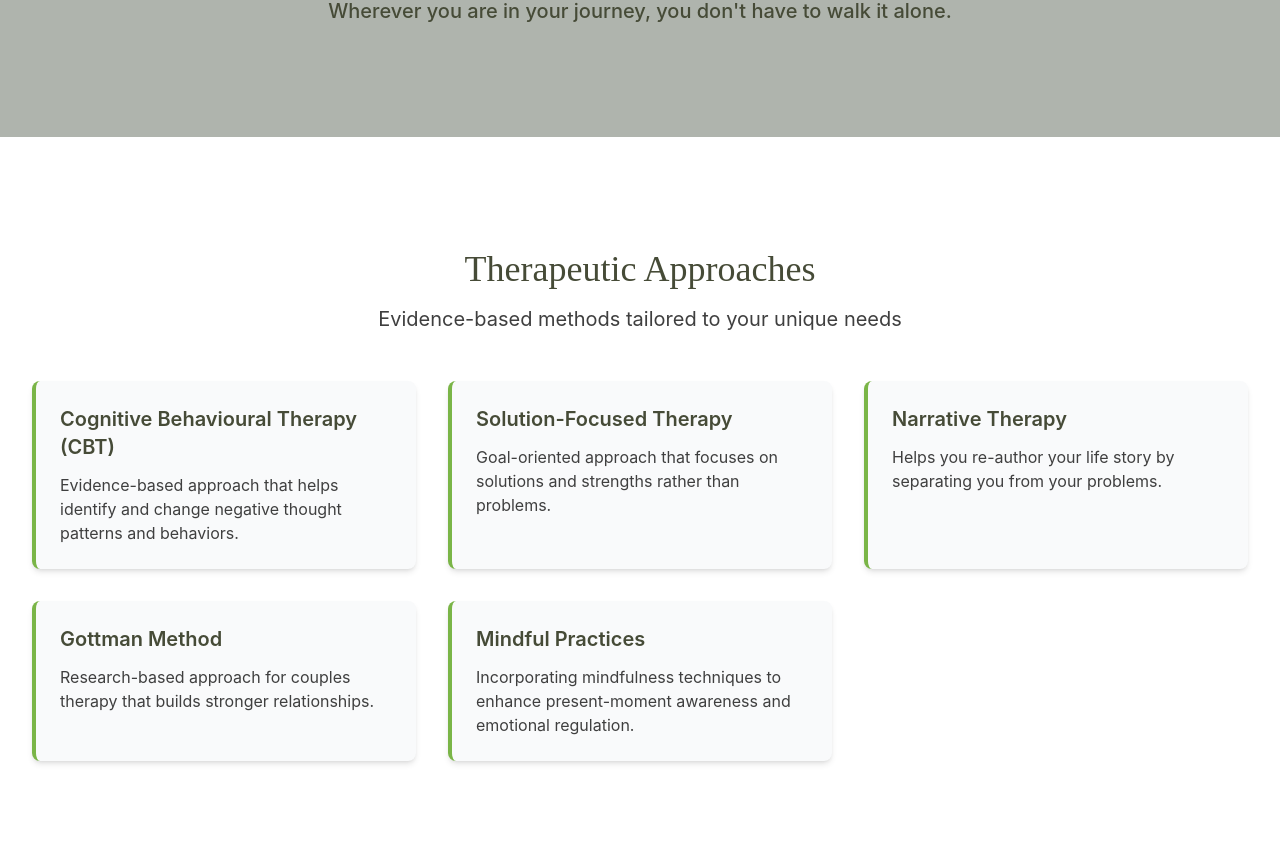
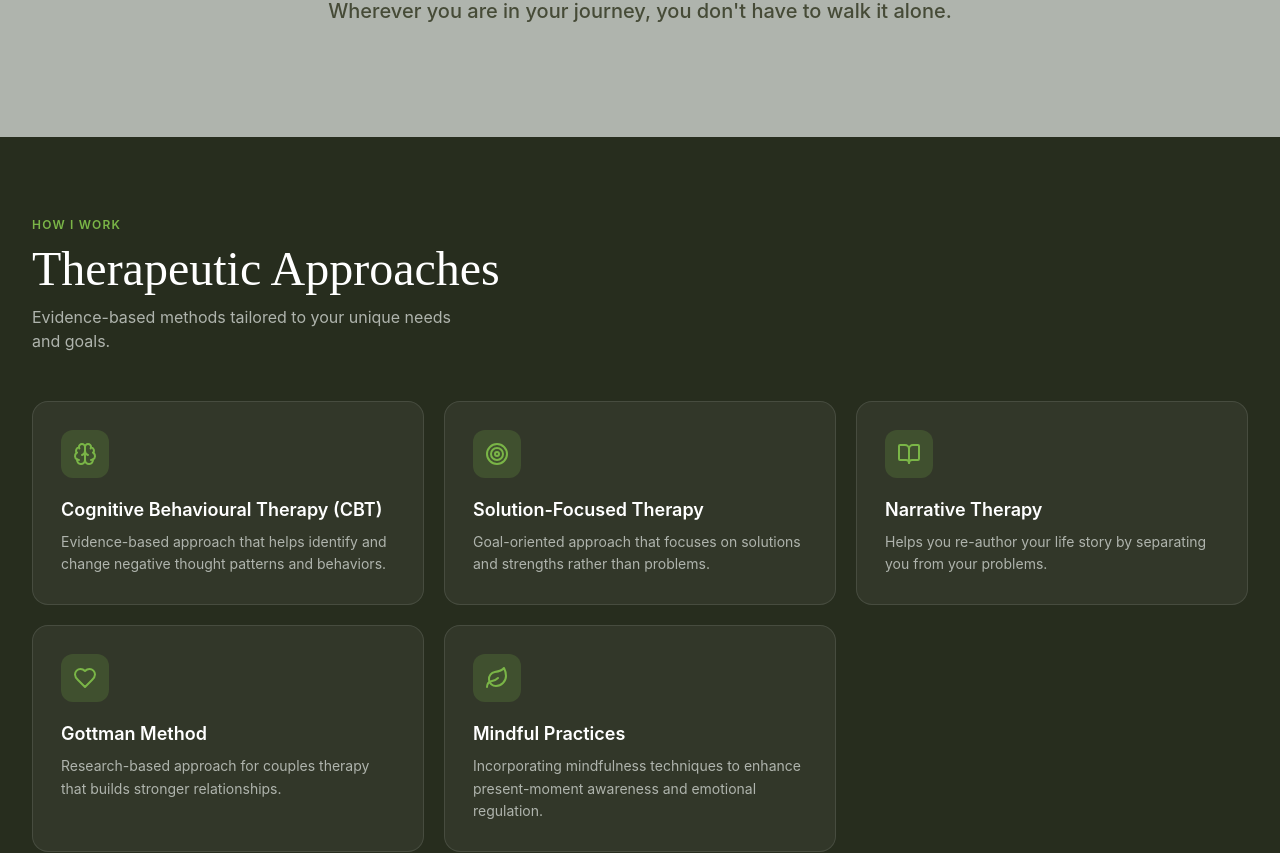
Before and after one commit to Abraham-Ogbumah/clarus, a React (Vite) app: page /about in a window 1280 px wide. Shown: the part 1755-2608 px from the top of the page. Built offline with nearby package versions, Linux system fonts and the light colour scheme.

Commit message:
update too Therapeutic Approch section

```diff
--- a/src/pages/About.jsx
+++ b/src/pages/About.jsx
@@ -1,4 +1,5 @@
 import { useEffect } from "react";
+import { Brain, Target, BookOpen, Heart, Leaf } from "lucide-react";
 import QualificationCard from "../components/about/QualificationCard";
 import Section from "../components/common/Section";
 import PageHeader from "../components/common/PageHeader";
@@ -34,26 +35,31 @@ const AboutPage = () => {
       title: "Cognitive Behavioural Therapy (CBT)",
       description:
         "Evidence-based approach that helps identify and change negative thought patterns and behaviors.",
+      icon: Brain,
     },
     {
       title: "Solution-Focused Therapy",
       description:
         "Goal-oriented approach that focuses on solutions and strengths rather than problems.",
+      icon: Target,
     },
     {
       title: "Narrative Therapy",
       description:
         "Helps you re-author your life story by separating you from your problems.",
+      icon: BookOpen,
     },
     {
       title: "Gottman Method",
       description:
         "Research-based approach for couples therapy that builds stronger relationships.",
+      icon: Heart,
     },
     {
       title: "Mindful Practices",
       description:
         "Incorporating mindfulness techniques to enhance present-moment awareness and emotional regulation.",
+      icon: Leaf,
     },
   ];
 
@@ -152,26 +158,50 @@ const AboutPage = () => {
       </Section>
 
       {/* Therapeutic Approaches */}
-      <Section className="bg-white">
-        <PageHeader
-          title="Therapeutic Approaches"
-          subtitle="Evidence-based methods tailored to your unique needs"
-          className="text-clarus-dark-grey"
-        />
-        <div className="grid grid-cols-1 md:grid-cols-2 lg:grid-cols-3 gap-8">
-          {approaches.map((approach, index) => (
+      <section className="bg-clarus-dark py-20">
+        <div className="max-w-7xl mx-auto px-4 sm:px-6 lg:px-8">
+          {/* Header */}
+          <div className="mb-12">
+            <p className="text-clarus-accent-green text-xs font-semibold uppercase tracking-widest mb-3">
+              How I Work
+            </p>
+            <h2 className="text-4xl md:text-5xl font-serif text-white leading-tight">
+              Therapeutic Approaches
+            </h2>
+            <p className="mt-3 text-clarus-light-grey max-w-md">
+              Evidence-based methods tailored to your unique needs and goals.
+            </p>
+          </div>
+
+          {/* Cards — centre the last row when it has fewer than 3 items */}
+          <div className="grid grid-cols-1 sm:grid-cols-2 lg:grid-cols-3 gap-5">
+            {approaches.map((approach, index) => {
+              const Icon = approach.icon;
+              return (
                 <div
                   key={index}
-              className="bg-gray-50 p-6 rounded-lg shadow-md hover:shadow-lg transition-all duration-300 border-l-4 border-clarus-accent-green"
+                  className="group bg-white/5 rounded-2xl p-7 border border-white/10 hover:border-clarus-sage-green/60 transition-all duration-300"
                 >
-              <h3 className="text-xl font-semibold text-clarus-olive-green mb-3">
+                  {/* Icon */}
+                  <div className="w-12 h-12 bg-clarus-accent-green/20 rounded-xl flex items-center justify-center mb-5 group-hover:bg-clarus-accent-green/30 transition-colors duration-300">
+                    <Icon className="w-6 h-6 text-clarus-accent-green" />
+                  </div>
+
+                  {/* Title */}
+                  <h3 className="text-lg font-semibold text-white mb-2 leading-snug">
                     {approach.title}
                   </h3>
-              <p className="text-clarus-dark-grey">{approach.description}</p>
+
+                  {/* Description */}
+                  <p className="text-clarus-light-grey text-sm leading-relaxed">
+                    {approach.description}
+                  </p>
                 </div>
-          ))}
+              );
+            })}
           </div>
-      </Section>
+        </div>
+      </section>
 
       {/* Education & Training */}
       <Section className="bg-clarus-light-grey">
```
Lines whose indentation alone changed are shown as unchanged.
